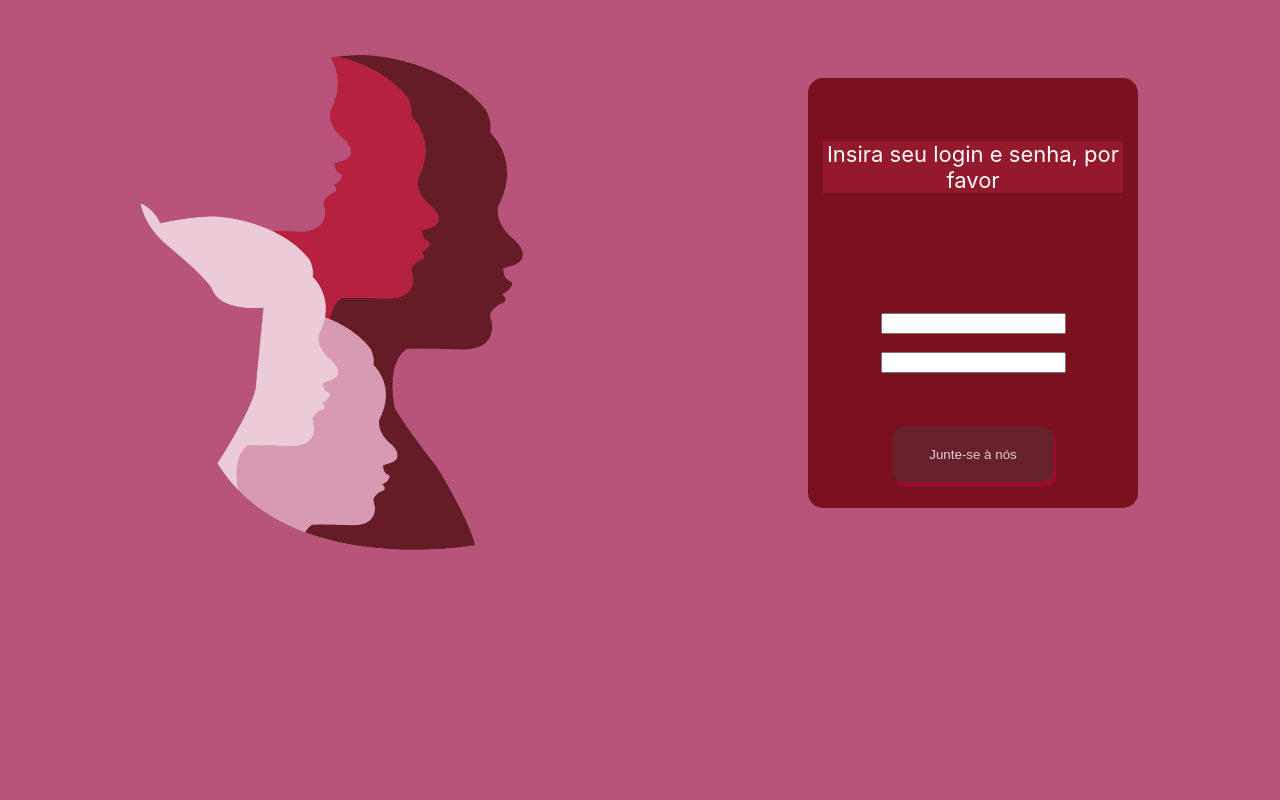
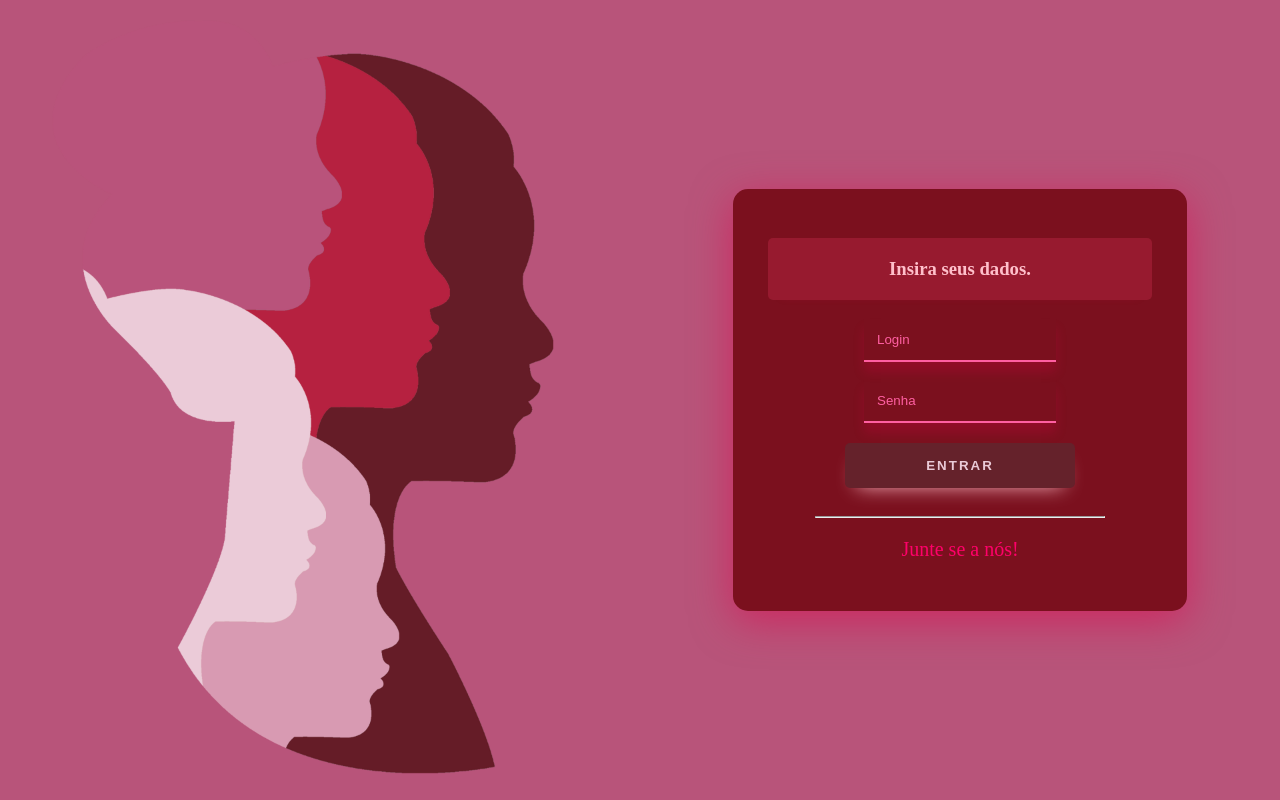
Before and after one commit to FabricioSobrinho/login-screen, a plain HTML site: page login.html in a window 1280 px wide. Drawn offline with Linux system fonts and the light colour scheme.

Commit message:
projeto final

```diff
--- a/login.html
+++ b/login.html
@@ -1,23 +1,31 @@
 <!DOCTYPE html>
-<html>
+<html lang="pt-BR">
     <head>
         <meta chaset="utf-8">
         <title>Login</title>
         <link rel="stylesheet" href="stylelogin.css">
     </head>
-    <body>
-        <section class="container">
-            <br>
-            <br>
-            <div id="text">Insira seu login e senha, por favor</div>
-            <div> <input type="text" id="login"> </div>
-            <br>
-            <div> <input type="password"></div>
-            <br>
-            <br>
-            <br>
-            <button id="button">Junte-se à nós</button>
-        </section>
-        <img src="imagemlogin.png.png" class="img">
+    <body> <div class="main">
+        <div class="lscreen">
+            <img src="imagemlogin.png.png">
+        </div>
+        <div class="rscreen">
+
+            <div class="dados">
+                <h3>Insira seus dados.</h3>
+                <div class="field">
+                 <input type="text" placeholder="Login" id="login">
+                 <br>
+                 <input type="password" name="pass" id="pass" placeholder="Senha">
+                </div>
+                <button class="btn">Entrar</button>
+
+            <div class="foot">
+                <hr>
+                <p><a href="">Junte se a nós!</a> </p>
+            </div>
+             </div>
+        </div>
+       </div>
     </body>
 </html>
--- a/stylelogin.css
+++ b/stylelogin.css
@@ -1,45 +1,105 @@
 body {
-    background: #B8547A;
+    margin: 0;
+    background:#B8547A;
 }
-section {
-    margin-left: 800px;
-    width: 300px;
-    height: 400px;
-    background: #7B101E;
+.main {
+    width: 100vw;
+    height: 100vh;
+    display: flex;
+    justify-content: center;
     align-items: center;
-    align-content: center;
-    padding: 15px;
-    margin-top: 70px;
+}
+.lscreen {
+    width: 50vw;
+    height: 100vh;
+    display: flex;
+    flex-direction: column;
+    justify-content: center;
+    align-items: center;
+}
+.rscreen {
+    width: 50vw;
+    height: 100vh;
+    display: flex;
+    flex-direction: column;
+    justify-content: center;
+    align-items: center;
+}
+.dados {
+    width: 60%;
+    flex-direction: column;
+    justify-content: center;
     align-items: center;
     text-align: center;
-    border-radius: 15px 15px;
-    position: absolute;
+    padding: 30px 35px;
+    background: #7B101E;
+    border-radius: 15px;
+    box-shadow: 0px 10px 40px rgba(222, 0, 74, 0.53);
 }
-#text {
-    font-family: 'Inter';
-    font-style: normal;
-    font-size: 22px;
-    color: white;
-    background: #B526426B;
+.dados > h3 {
+    color: pink;
+    font-weight: 600;
+    margin-top: 19px;
+    background: #b5264379;
+    padding: 20px;
+    border-radius: 5px;
+    box-shadow: 0px 10px 10px -15px rgba(236, 7, 83, 0.338);
 }
+.field {
+    display: flex;
+    flex-direction: column;
+    align-items: center;
+    justify-content: center;
+}
+.field > input {
+    width: 50%;
+    border: none;
+    background: none;
+    border-bottom: solid 2px #FF5FA2;
+    outline: none;
+    padding: 13px;
+    box-shadow: 0px 10px 10px rgba(222, 0, 74, 0.217);
+    box-sizing: border-box;
+}
+.field > ::placeholder {
+    color: #FF5FA2;
+}
+.btn {
+    width: 60%;
+    padding: 15px;
+    margin: 20px;
+    border: none;
+    border-radius: 5px;
+    outline: none;
+    background: #65222B;
+    color: #EACAD7;
+    text-transform: uppercase;
+    font-weight: 700;
+    letter-spacing: 2px;
+    cursor: pointer;
+    box-shadow: 0px 10px 20px -12px pink;
 
-#login {
-    margin-top: 120px;
-    align-self: center;
-    align-content: center;
-    position: relative;
 }
-#button {
-    height: 55px;
-    width: 160px;
-    border-radius: 10px 10px;
-    box-shadow: 3px 5px rgb(249, 0, 90, 0.235);
-    background: #65222B;
-    border: none;
-    color: #EACAD7;
+button:hover {
+    background: #980844;
+    color: pink;
+    transition: all .3s ease-out;
 }
-.img {
-    height: 550px;
-    width: 650px;
-    margin-top: 10px;
+hr {
+    width: 75%;
 }
+p {
+    color: #ff3689;
+    font-size: 15pt;
+}
+a {
+    color: #ff006a;
+    text-decoration: none;
+}
+a:hover {
+    cursor: pointer;
+    color: #ff00ae;
+}
+img {
+    height: 100vh;
+}
```
